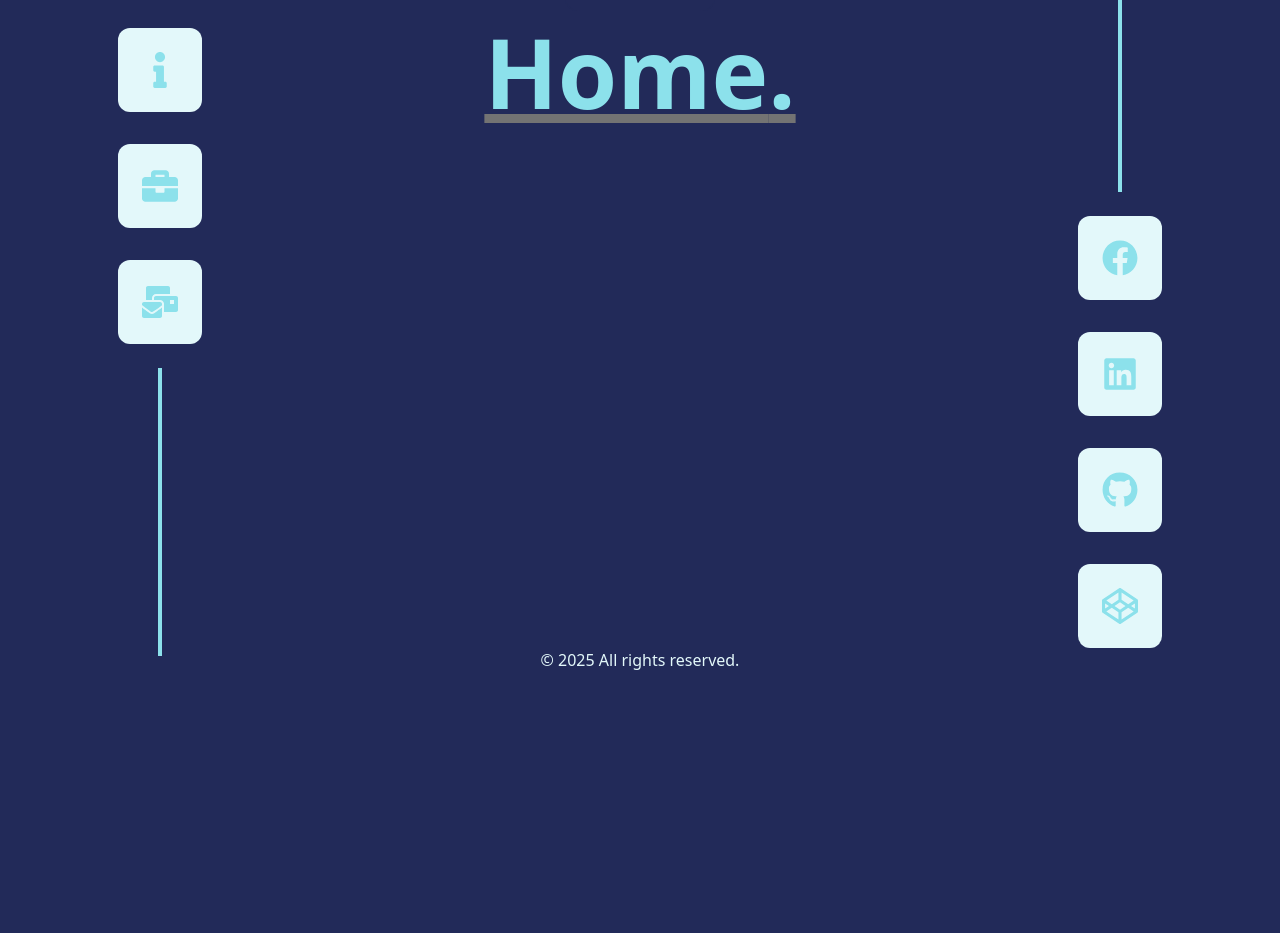
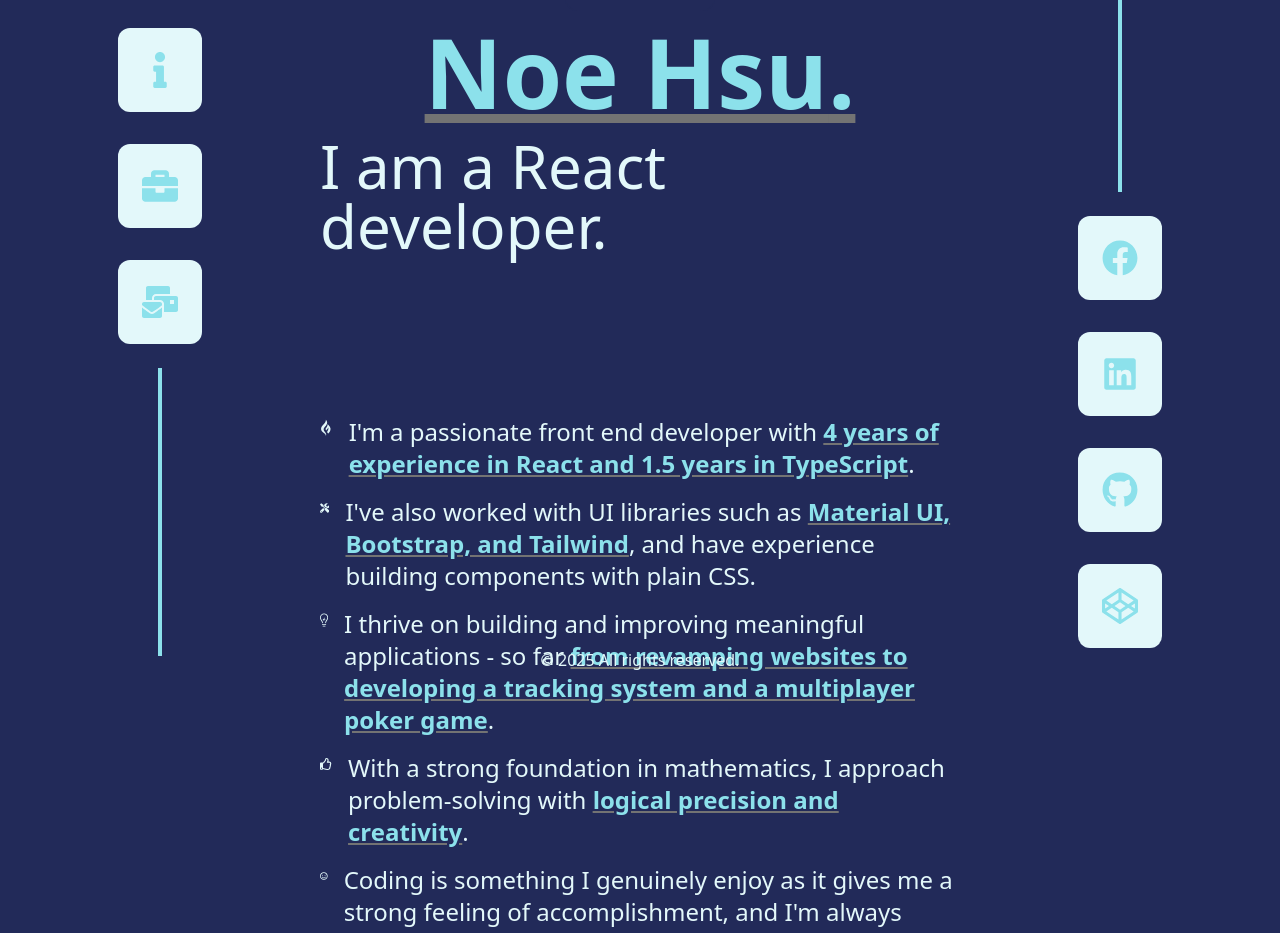
Before and after one commit to noe13hsu/react-portfolio, a React (Vite) app: page / in a window 1280 px wide. Shown: the part 120-1053 px from the top of the page. Before the commit the page ends 800 px from the top, so only its background shows below. Built offline with nearby package versions, Linux system fonts and the light colour scheme.

Commit message:
Update Home by adding messages

```diff
--- a/src/pages/home.tsx
+++ b/src/pages/home.tsx
@@ -1,5 +1,45 @@
-import { Header } from "../components/header"
+import { FaGripfire, FaMedapps, FaRegSmile, FaRegThumbsUp, FaTools } from 'react-icons/fa'
+
+import { HomeMessage } from '../components/home-message'
+import { Header } from '../components/header'
+import { SubHeader } from '../components/sub-header'
+
+const INTERVAL = 200
+const messages = [
+  {
+    Icon: FaGripfire,
+    message: <>I'm a passionate front end developer with <strong className='important'>4 years of experience in React and 1.5 years in TypeScript</strong>.</>
+  },
+    {
+    Icon: FaTools,
+    message: <>I've also worked with UI libraries such as <strong className='important'>Material UI, Bootstrap, and Tailwind</strong>, and have experience building components with plain CSS.</>
+  },
+    {
+    Icon: FaMedapps,
+    message: <>I thrive on building and improving meaningful applications - so far <strong className='important'>from revamping websites to developing a tracking system and a multiplayer poker game</strong>.</>
+  },
+    {
+    Icon: FaRegThumbsUp,
+    message: <>With a strong foundation in mathematics, I approach problem-solving with <strong className='important'>logical precision and creativity</strong>.</>
+  },
+    {
+    Icon: FaRegSmile,
+    message: <>Coding is something I genuinely enjoy as it gives me a strong feeling of accomplishment, and I'm always <strong className='important'>excited to bring cool ideas to life through clean, efficient code</strong>.</>
+  },
+]
 
 export const Home = () => {
-    return <Header text='Home' />
+  return (
+    <>
+      <Header text='Noe Hsu' />
+      <SubHeader text='I am a React developer.' />
+      <div className='flex-1 flex flex-col text-[var(--ice)] text-2xl mt-40'>
+        {messages.map(({Icon, message}, index) => (
+          <HomeMessage delay={INTERVAL * (index + 1)} Icon={Icon}>
+            {message}
+          </HomeMessage>
+        ))}
+      </div>
+    </>
+  )
 }
```
